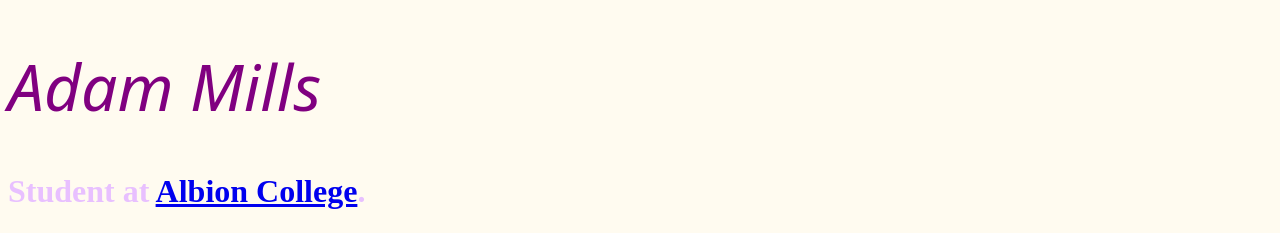
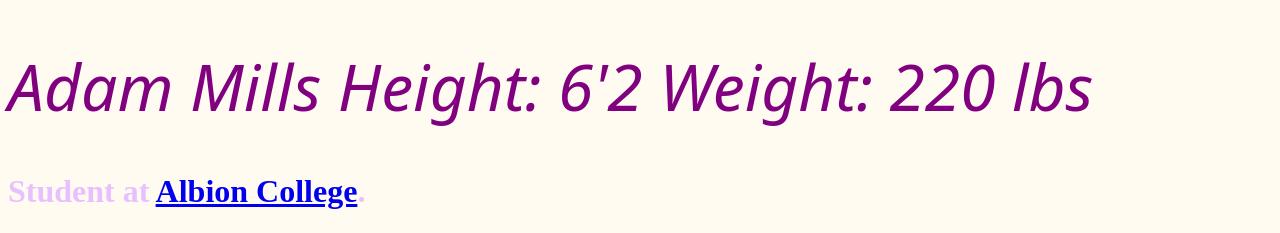
Before and after one commit to adammills1352/adammills1352.github.io, a plain HTML site: page index.html in a window 1280 px wide. Shown: the top 233 px of the page. Drawn offline with Linux system fonts and the light colour scheme; a web font is replaced by a local one.

Commit message:
Update index.html

```diff
--- a/index.html
+++ b/index.html
@@ -23,7 +23,7 @@
     </style>
 </head>
 <body>
-    <h1>Adam Mills</h1>
+    <h1>Adam Mills Height: 6'2  Weight: 220 lbs</h1>
     <h2> Student at
         <a href="https://www.albion.edu/">Albion College</a>.</h2>
 <p>My name is Adam Mills. I am a senior at Albion College and played football here for four years. I am a Finance Major and DA minor. My favorite fast food is <a href="https://www.tacobell.com/">Taco Bell</a>.I am in the ATO fraternity. I enjoy golfing, hiking, cooking, fishing, hunting, boating, and weightlifting. </p>
```
